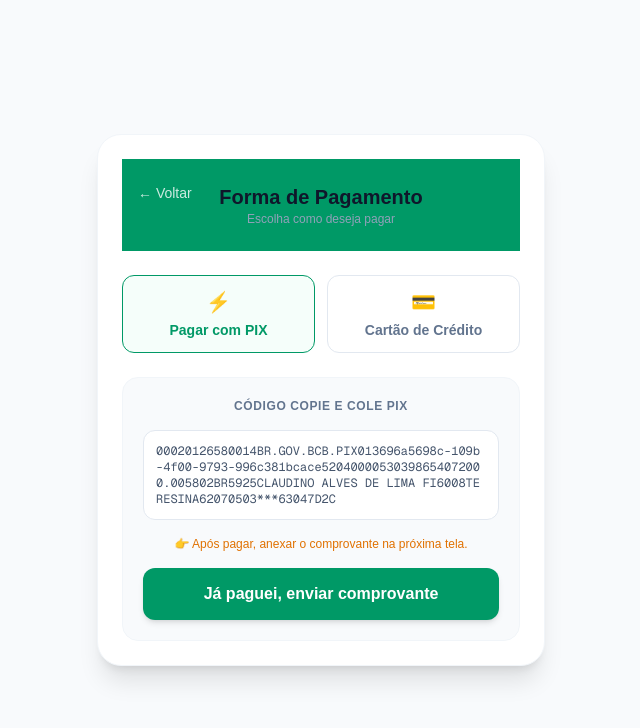
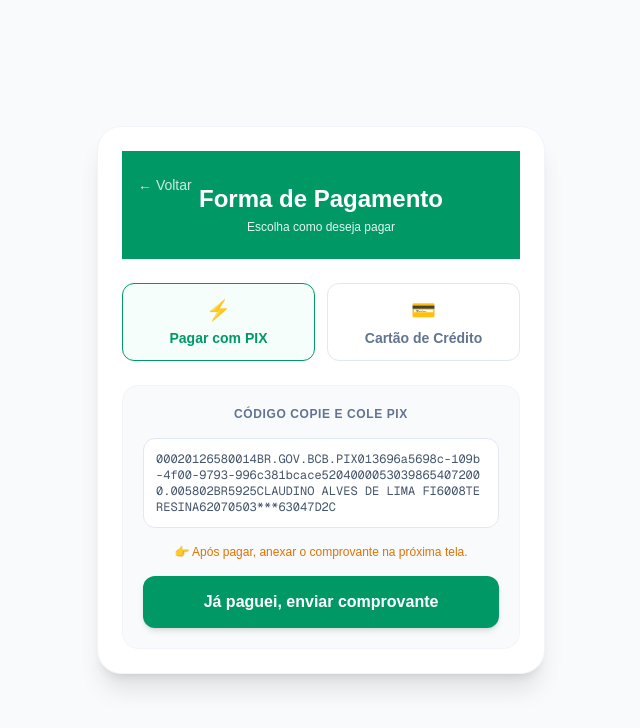
Before and after one commit to ClaudinoFH/sistema-cursos, a Next.js app: page /pagamento in a window 1280 px wide. Shown: the top 728 px of the page, without its empty margins (319-959 px from the left). Built offline with nearby package versions, Linux system fonts and the light colour scheme.

Commit message:
ajuste 2

```diff
--- a/app/pagamento/page.tsx
+++ b/app/pagamento/page.tsx
@@ -28,8 +28,8 @@ export default function Pagamento() {
           <Link href="/inscricao" className="absolute left-4 top-6 text-sm opacity-80 hover:opacity-100 transition flex items-center gap-1">
             ← Voltar
           </Link>
-          <h1 className="text-xl font-extrabold text-slate-900">Forma de Pagamento</h1>
-          <p className="text-xs text-slate-400">Escolha como deseja pagar</p>
+          <h1 className="text-2xl font-bold mt-2">Forma de Pagamento</h1>
+          <p className="text-xs opacity-90 mt-1">Escolha como deseja pagar</p>
         </div>
 
         {/* Seletores de Método */}
```
